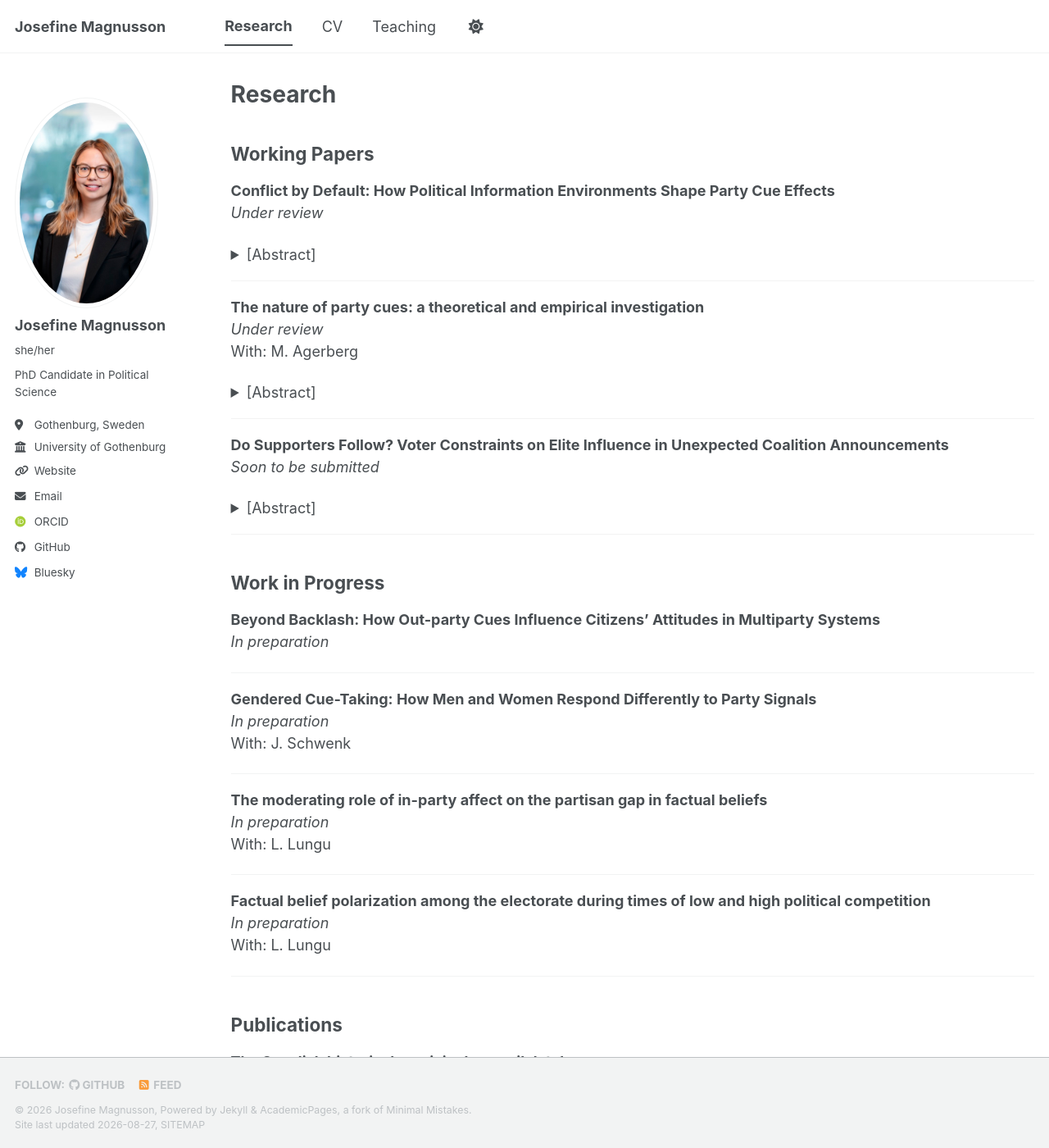
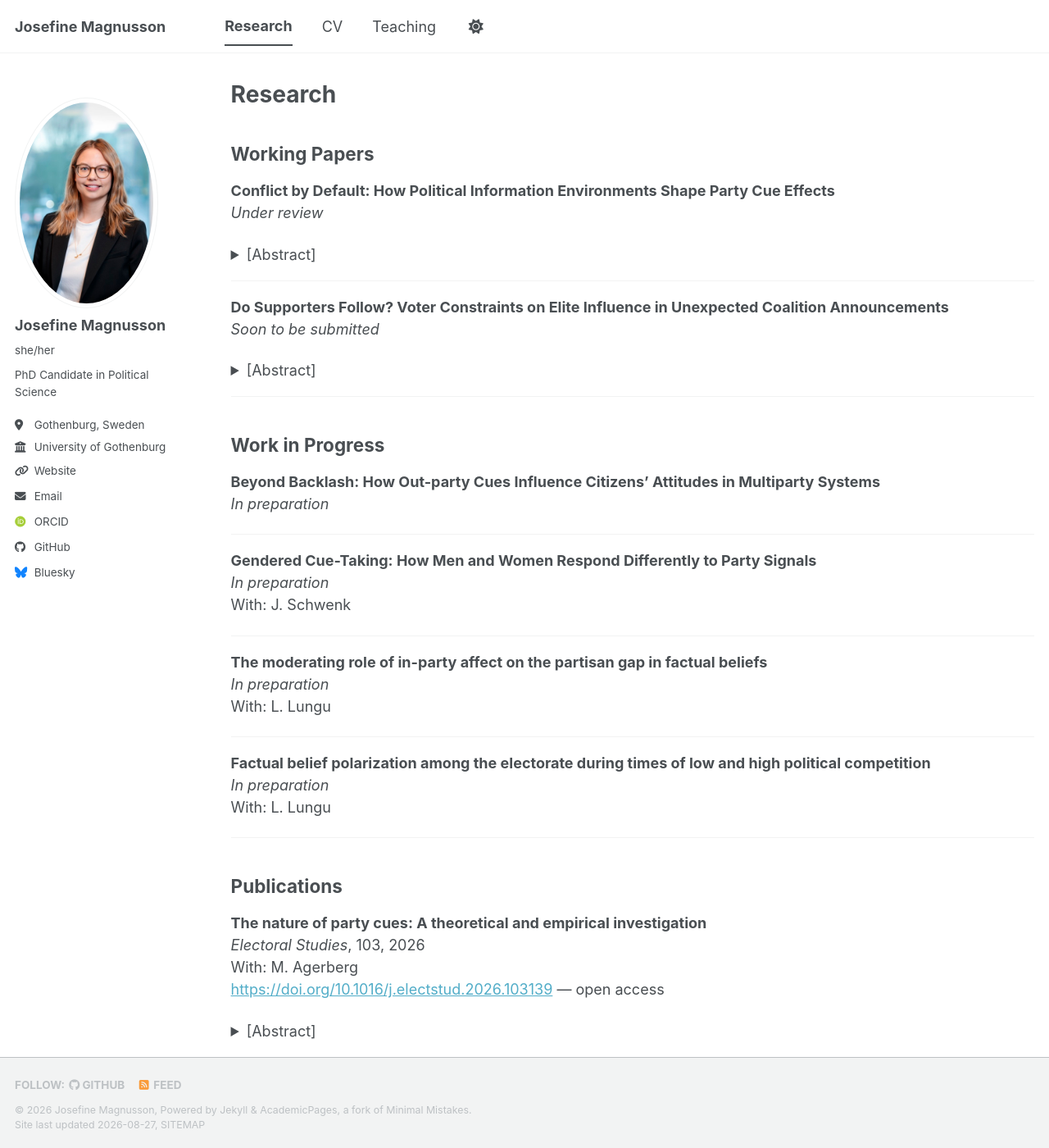
Before and after one commit to josefinemagnusson/josefinemagnusson.github.io, a Jekyll site: the page built from _pages/research.md, in a window 1280 px wide and 1400 px high. Shown: the whole window at 82% size. Built offline with Jekyll 4.4.1, drawn with Linux system fonts in a browser that asks for light colours; some web fonts are replaced; a script bundle is joined from its source files by our own code; library files that are not in the unit come from our copies; part of the change alters nothing that is shown.

Commit message:
Record the party cues article as published in Electoral Studies
Magnusson & Agerberg is out as Electoral Studies 103, 103139 (2026) under
CC BY 4.0. Moved it from Working Papers to Publications on the research
page and replaced the (forthcoming) CV entry with the full citation, both
linked through the DOI rather than the publisher URL so the link survives
any platform change.

Co-Authored-By: Claude Opus 5 <noreply@anthropic.com>

```diff
--- a/_pages/research.md
+++ b/_pages/research.md
@@ -15,18 +15,6 @@ author_profile: true
 <summary>[Abstract]</summary>
 <br>
 <em>Party cues are a well-established heuristic through which citizens navigate political life. Yet whether party cues signal conflict or consensus has received surprisingly little attention. This letter addresses this gap, leveraging a survey experiment manipulating conflict and consensus across four policy proposals among UK Labour and Conservative identifiers. In-party cues shift policy support under all conditions, but effects are consistently stronger under conflict. Notably, a single in-party cue produces effects comparable to explicit conflict, suggesting conflict may be the default citizens assume even when not explicitly stated. Analysis of open-ended responses reinforces this: conflict reasoning is pervasive across conditions, while consensus reasoning emerges almost exclusively when cross-party agreement is made explicit. Conflictual cues elicit more partisan reasoning while consensus cues shift attention toward policy substance. These findings have implications for how we design cue experiments and for the democratic role of parties as a source of political information.</em>
-</details>
-
----
-
-**The nature of party cues: a theoretical and empirical investigation**
-*Under review*
-With: M. Agerberg
-
-<details>
-<summary>[Abstract]</summary>
-<br>
-<em>The question of why people are influenced by party cues is still heavily debated. We argue that lack of progress is partly the result of a too narrow, individual-centered, perspective on cue taking, resulting in weak links between theory and empirics. The dominant theories in the field make more nuanced predictions that are rarely considered jointly in empirical studies. We design a two-wave panel experiment, fielded during the 2022 Swedish election campaign, that is uniquely situated to test a large number of hypotheses about party cues in a real-life context. The results show that cue effects vary with many different factors at the individual, issue-specific, and political environment level, demonstrating the relevance of a dynamic perspective of cue taking. At the same time, our results show that existing theories are relatively poor at accounting for the type of patterns we find, pointing to a clear need for theoretical development.</em>
 </details>
 
 ---
@@ -71,6 +59,19 @@ With: L. Lungu
 
 ## Publications
 
+**The nature of party cues: A theoretical and empirical investigation**
+*Electoral Studies*, 103, 2026
+With: M. Agerberg
+[https://doi.org/10.1016/j.electstud.2026.103139](https://doi.org/10.1016/j.electstud.2026.103139) — open access
+
+<details>
+<summary>[Abstract]</summary>
+<br>
+<em>The question of why people are influenced by party cues is still heavily debated. We argue that lack of progress is partly the result of a too narrow, individual-centered, perspective on cue taking, resulting in weak links between theory and empirics. The dominant theories in the field make more nuanced predictions that are rarely considered jointly in empirical studies. We design a two-wave panel experiment, fielded during the 2022 Swedish election campaign, that is uniquely situated to test a large number of hypotheses about party cues in a real-life context. The results show that cue effects vary with many different factors at the individual, issue-specific, and political environment level, demonstrating the relevance of a dynamic perspective of cue taking. At the same time, our results show that existing theories are relatively poor at accounting for the type of patterns we find, pointing to a clear need for theoretical development.</em>
+</details>
+
+---
+
 **The Swedish historical municipal council database**
 *Electoral Studies*, 95, 2025
 With: A. Bawati, M. F. Gruneau, and J. Rickne
```
Also changed, not shown: 1 other file.
